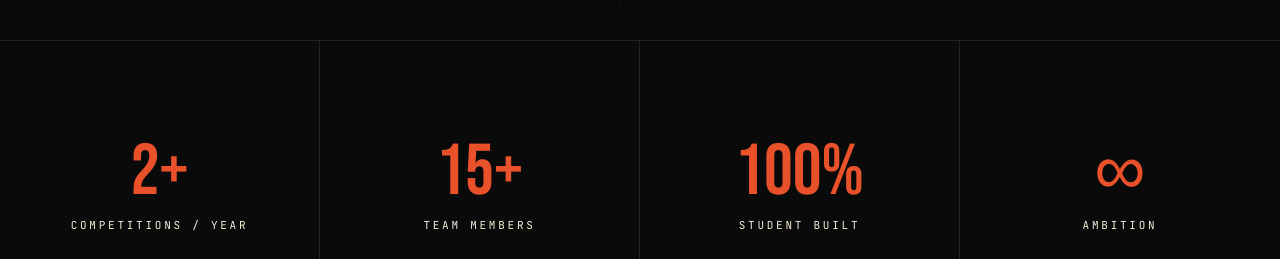
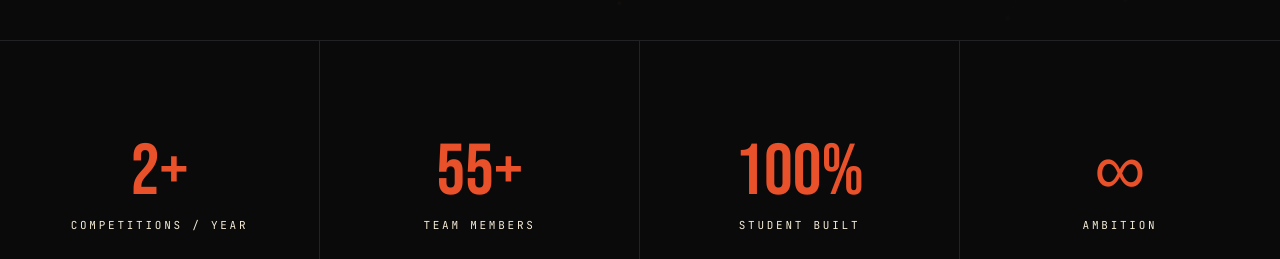
Before and after one commit to Robotics-Operation-Autonomous-Mapping/roam-frontend, a Next.js app: page /sponsors in a window 1280 px wide. Shown: the part 800-1059 px from the top of the page. Built offline with nearby package versions, Linux system fonts and the light colour scheme; no server answers.

Commit message:
Update member count to 55

```diff
--- a/components/sections/AboutSection.tsx
+++ b/components/sections/AboutSection.tsx
@@ -41,7 +41,7 @@ export const AboutSection = () => {
 
           {/* Stats Row */}
           <div className="flex flex-wrap gap-12 mb-12">
-            <StatCounter end={15} label="ACTIVE MEMBERS" />
+            <StatCounter end={55} label="ACTIVE MEMBERS" />
             <StatCounter end={5} label="DISCIPLINES" />
             <StatCounter end={1} label="FLAGSHIP ROVER" />
           </div>
--- a/components/sections/demo/LiveMetrics.tsx
+++ b/components/sections/demo/LiveMetrics.tsx
@@ -8,7 +8,7 @@ export const LiveMetrics = () => (
   <section className="max-w-7xl mx-auto px-6 w-full mb-24">
     <div className="grid grid-cols-2 md:grid-cols-4 gap-4">
       {[
-        { end: 15,   label: "TEAM MEMBERS",     suffix: "",  prefix: "" },
+        { end: 55,   label: "TEAM MEMBERS",     suffix: "",  prefix: "" },
         { end: 1,    label: "PROTOTYPE VERSION", suffix: "",  prefix: "V" },
         { end: 5,    label: "DEPARTMENTS",       suffix: "",  prefix: "" },
         { end: 2026, label: "TARGET YEAR",       suffix: "",  prefix: "" },
--- a/components/sections/sponsors/constants.ts
+++ b/components/sections/sponsors/constants.ts
@@ -2,7 +2,7 @@ export { MISSION_PACKAGES as PACKAGES } from "@/components/sponsors/sponsors.dat
 
 export const STATS = [
   { value: "2+", label: "Competitions / Year" },
-  { value: "15+", label: "Team Members" },
+  { value: "55+", label: "Team Members" },
   { value: "100%", label: "Student Built" },
   { value: "∞", label: "Ambition" },
 ];
```
